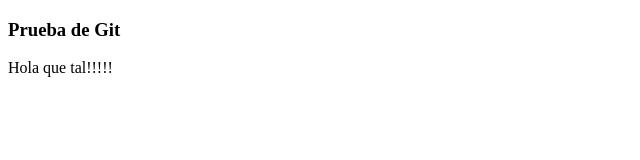
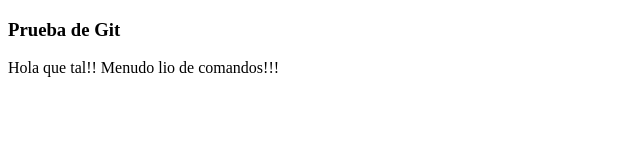
Before and after one commit to clauBenavente/pruebaGit, a plain HTML site: page index.html in a window 1280 px wide. Shown: the whole page, without its empty margins (0-640 px from the left). Drawn offline with Linux system fonts and the light colour scheme.

Commit message:
tercer commit

```diff
--- a/index.html
+++ b/index.html
@@ -8,6 +8,6 @@
 </head>
 <body>
     <h3>Prueba de Git</h3>
-    <p>Hola que tal!!!!!</p>
+    <p>Hola que tal!! Menudo lio de comandos!!!</p>
 </body>
 </html>
```
